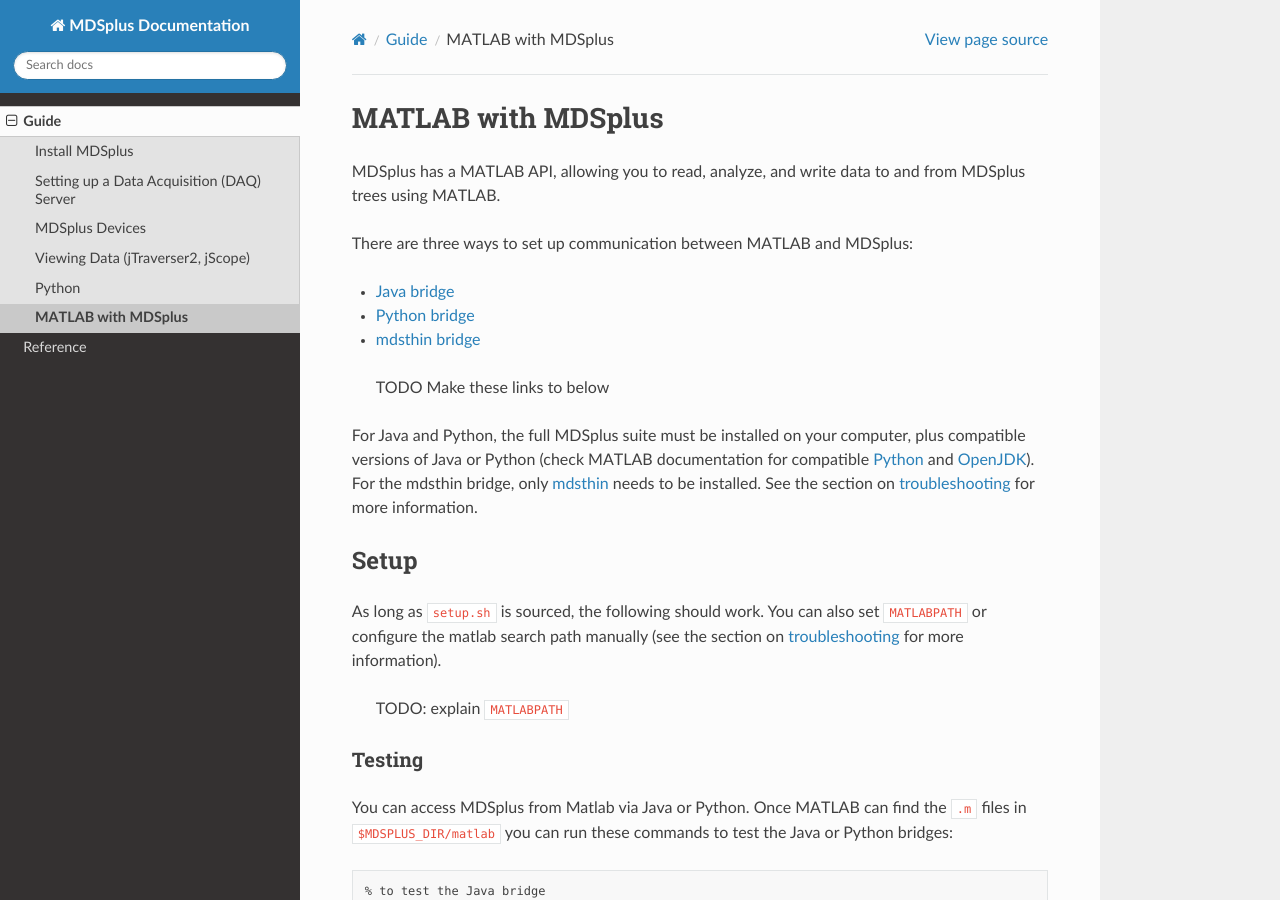
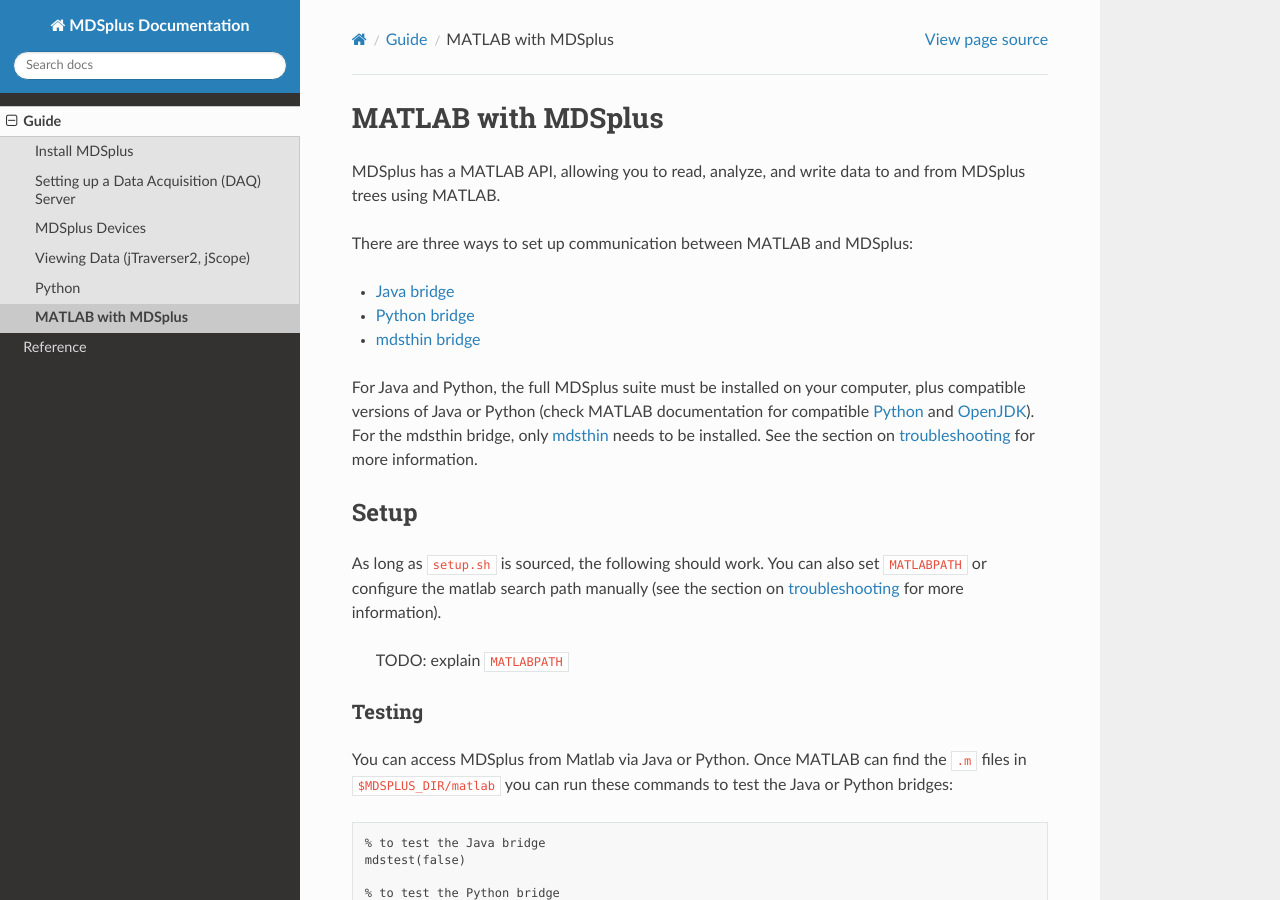
Before and after one commit to MDSplus/Documentation, a Sphinx documentation site: the page built from docs/guide/matlab.md, in a window 1280 px wide and 900 px high. Built offline with Sphinx 7.4.7 and the Read the Docs theme 3.1.0, drawn with Linux system fonts in a browser that asks for light colours; pages that are not in the unit, such as notebooks, are missing from menus.

Commit message:
Matlab guide: minor correction

```diff
--- a/docs/guide/matlab.md
+++ b/docs/guide/matlab.md
@@ -6,7 +6,6 @@
 * [Java bridge](#java-bridge)
 * [Python bridge](#python-bridge)
 * [mdsthin bridge](#mdsthin-bridge)
-> TODO Make these links to below
 
 For Java and Python, the full MDSplus suite must be installed on your computer, plus compatible versions of Java or Python (check MATLAB documentation for compatible [Python](https://www.mathworks.com/support/requirements/python-compatibility.html) and [OpenJDK](https://www.mathworks.com/support/requirements/openjdk.html)). For the mdsthin bridge, only [mdsthin](https://github.com/MDSplus/mdsthin) needs to be installed. See the section on [troubleshooting](#troubleshooting) for more information.
 
```
